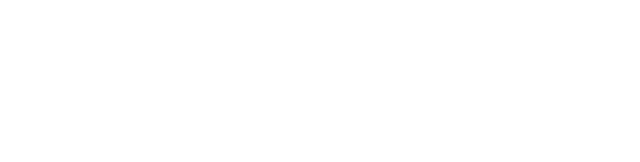
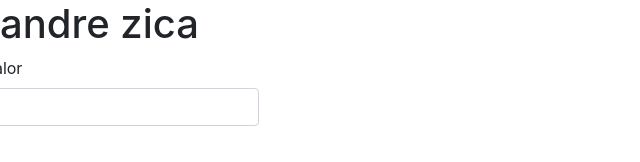
Before and after one commit to AndreGenuino2326/Primeiroapp, a website: page www/index.html in a window 1280 px wide. Shown: the whole page, without its empty margins (0-640 px from the left). Drawn offline with Linux system fonts and the light colour scheme.

Commit message:
segundo commit

```diff
--- a/www/index.html
+++ b/www/index.html
@@ -11,7 +11,16 @@
   <link rel="stylesheet" href="lib/css/bootstrap.min.css">
   <link rel="stylesheet" href="css/style.css">
   </script>
-
+ <body>
+   <h1>andre zica</h1>
+   <div classe"container">
+     <div class="row">
+       <div classe="form-gorup">
+         <label> valor </label>
+         <input type="nunber" class="form-control">
+       </div>
+     </div>
+   </div>
 </head>
 </body>
 </html>
```
